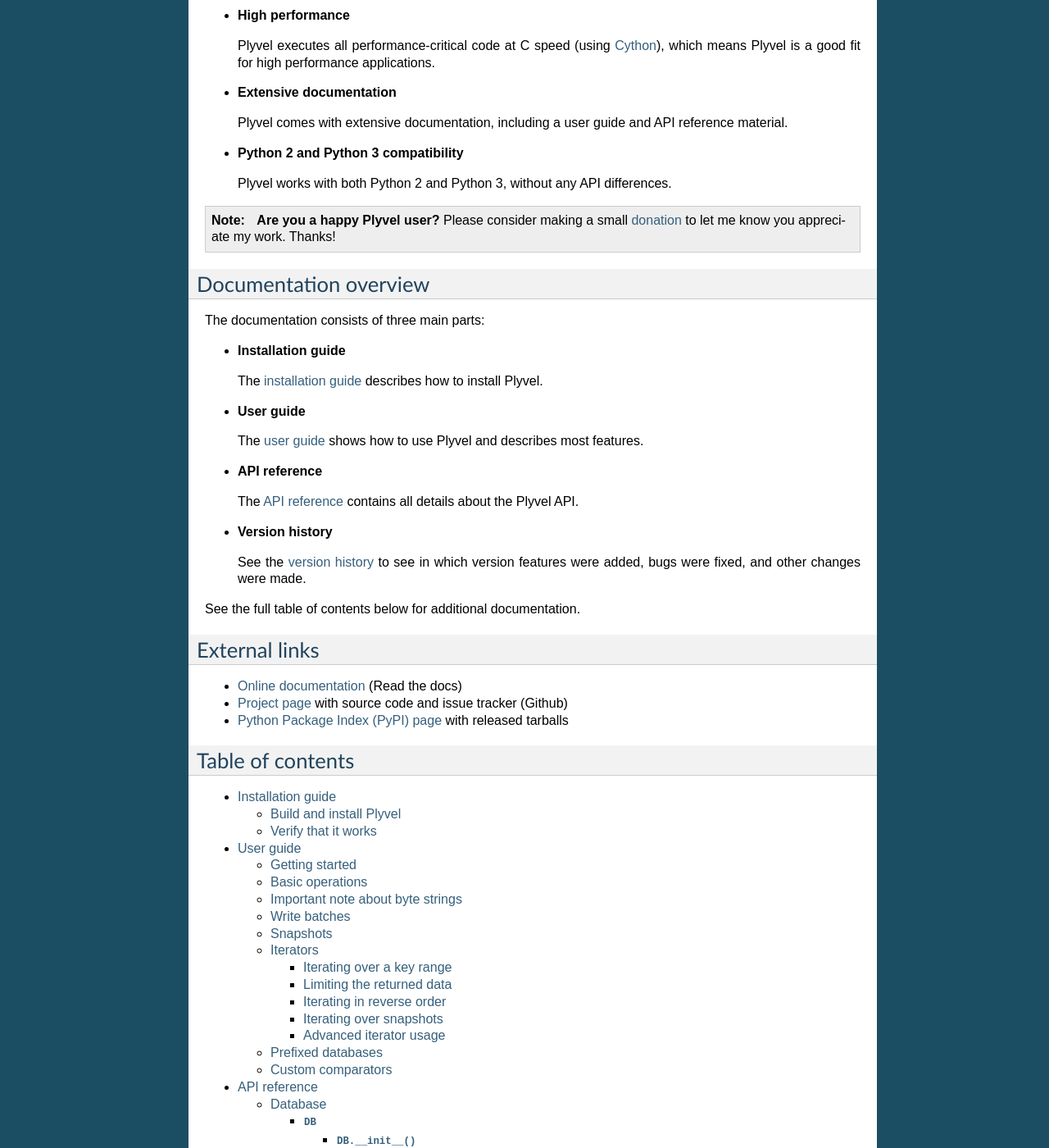
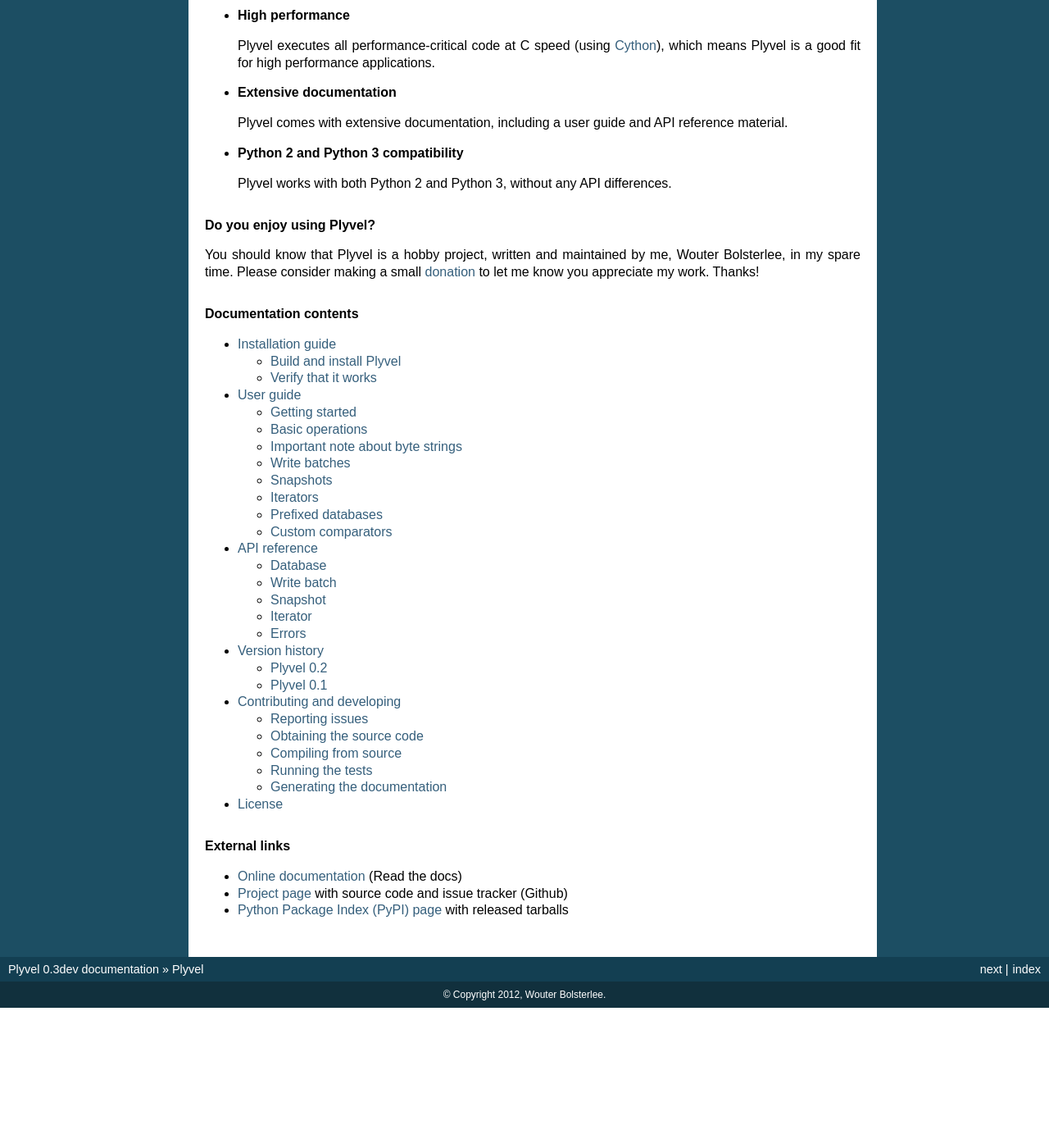
Before and after one commit to wbolster/plyvel, a Sphinx documentation site: the page built from doc/index.rst, in a window 1280 px wide and 1400 px high, scrolled down 389 px. Shown: the whole window at 82% size. Built offline with Sphinx 7.4.7, drawn with Linux system fonts in a browser that asks for light colours; after the commit the page ends 1618 px from its top, so only the background shows below that; some of the changed text lies outside the part shown.

Commit message:
Cleanup documentation start page

```diff
--- a/doc/index.rst
+++ b/doc/index.rst
@@ -34,64 +38,33 @@
 
   Plyvel works with both Python 2 and Python 3, without any API differences.
 
-.. _LevelDB: http://code.google.com/p/leveldb/
-.. _Cython: http://cython.org/
+
+.. rubric:: Do you enjoy using Plyvel?
+
+You should know that Plyvel is a hobby project, written and maintained by me,
+Wouter Bolsterlee, in my spare time. Please consider making a small donation_ to
+let me know you appreciate my work. Thanks!
+
+.. _donation: https://www.paypal.com/cgi-bin/webscr?cmd=_s-xclick&hosted_button_id=4FF4VZ5LTJ73N
 
 
-.. note::
+.. rubric:: Documentation contents
 
-   **Are you a happy Plyvel user?** Please consider making a small donation_ to
-   let me know you appreciate my work. Thanks!
+.. toctree::
+   :maxdepth: 2
 
-   .. _donation: https://www.paypal.com/cgi-bin/webscr?cmd=_s-xclick&hosted_button_id=4FF4VZ5LTJ73N
+   installation
+   user
+   api
+   news
+   developer
+   license
 
 
-Documentation overview
-=========================
-
-The documentation consists of three main parts:
-
-* **Installation guide**
-
-  The :doc:`installation guide <installation>` describes how to install Plyvel.
-
-* **User guide**
-
-  The :doc:`user guide <user>` shows how to use Plyvel and describes most
-  features.
-
-* **API reference**
-
-  The :doc:`API reference <api>` contains all details about the Plyvel API.
-
-* **Version history**
-
-  See the :doc:`version history <news>` to see in which version features were
-  added, bugs were fixed, and other changes were made.
-
-See the full table of contents below for additional documentation.
-
-External links
-==============
+.. rubric:: External links
 
 * `Online documentation <https://plyvel.readthedocs.org/>`_ (Read the docs)
 * `Project page <https://github.com/wbolster/plyvel>`_ with source code and
   issue tracker (Github)
 * `Python Package Index (PyPI) page <http://pypi.python.org/pypi/plyvel/>`_ with
   released tarballs
-
-
-Table of contents
-=================
-
-.. toctree::
-
-   installation
-   user
-   api
-   developer
-   news
-   license
-
-* :ref:`genindex`
-* :ref:`search`
```
Also changed, not shown: other parts of doc/index.rst (+4 -0 lines).
